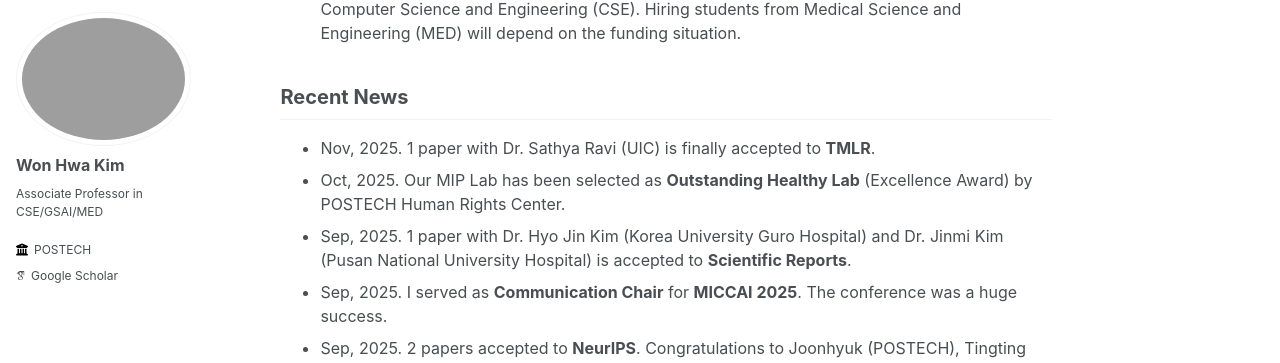
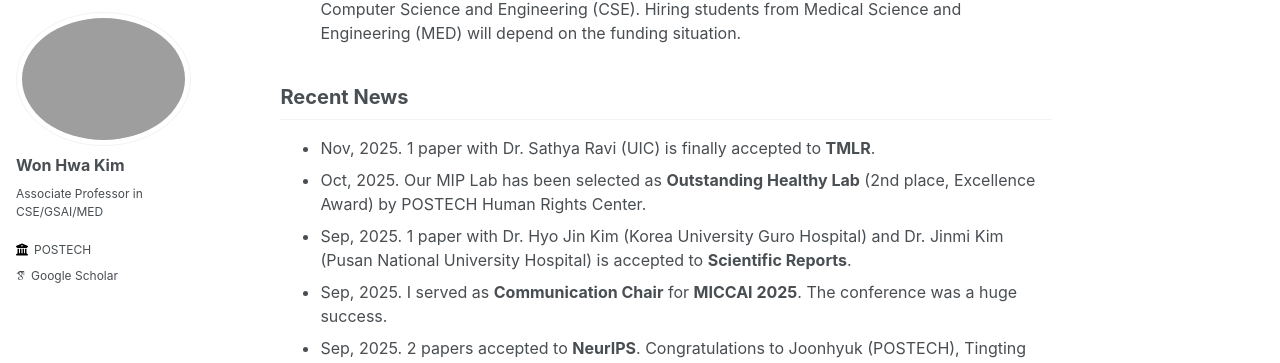
Before and after one commit to wwplato/wwplato.github.io, a Jekyll site: the page built from _pages/about.md, in a window 1280 px wide and 900 px high, scrolled down 620 px. Shown: the part 90-453 px from the top of the window. Built offline with Jekyll 4.4.1, drawn with Linux system fonts in a browser that asks for light colours; some web fonts are replaced.

Commit message:
Update about.md

```diff
--- a/_pages/about.md
+++ b/_pages/about.md
@@ -33,7 +33,7 @@ I am always looking for highly **self-motivated** students with long term goals.
 Recent News
 -----
 * Nov, 2025. 1 paper with Dr. Sathya Ravi (UIC) is finally accepted to **TMLR**.
-* Oct, 2025. Our MIP Lab has been selected as **Outstanding Healthy Lab** (Excellence Award) by POSTECH Human Rights Center.
+* Oct, 2025. Our MIP Lab has been selected as **Outstanding Healthy Lab** (2nd place, Excellence Award) by POSTECH Human Rights Center.
 * Sep, 2025. 1 paper with Dr. Hyo Jin Kim (Korea University Guro Hospital) and Dr. Jinmi Kim (Pusan National University Hospital) is accepted to **Scientific Reports**.
 * Sep, 2025. I served as **Communication Chair** for **MICCAI 2025**. The conference was a huge success.
 * Sep, 2025. 2 papers accepted to **NeurIPS**. Congratulations to Joonhyuk (POSTECH), Tingting (UNC) and all co-authors!
```
